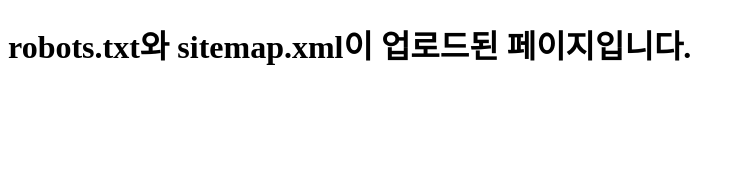
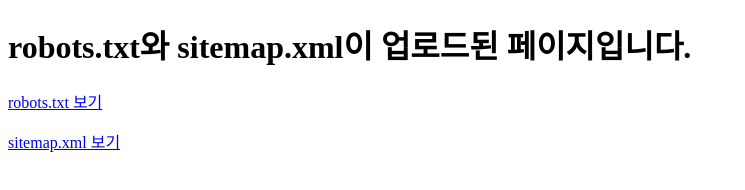
Before and after one commit to officemain/sillimroom-seo, a plain HTML site: page index.html in a window 1280 px wide. Shown: the whole page, without its empty margins (0-745 px from the left). Drawn offline with Linux system fonts and the light colour scheme.

Commit message:
Update index.html

```diff
--- a/index.html
+++ b/index.html
@@ -6,5 +6,7 @@
 </head>
 <body>
   <h1>robots.txt와 sitemap.xml이 업로드된 페이지입니다.</h1>
+  <p><a href="./robots.txt" target="_blank">robots.txt 보기</a></p>
+  <p><a href="./sitemap.xml" target="_blank">sitemap.xml 보기</a></p>
 </body>
 </html>
```
